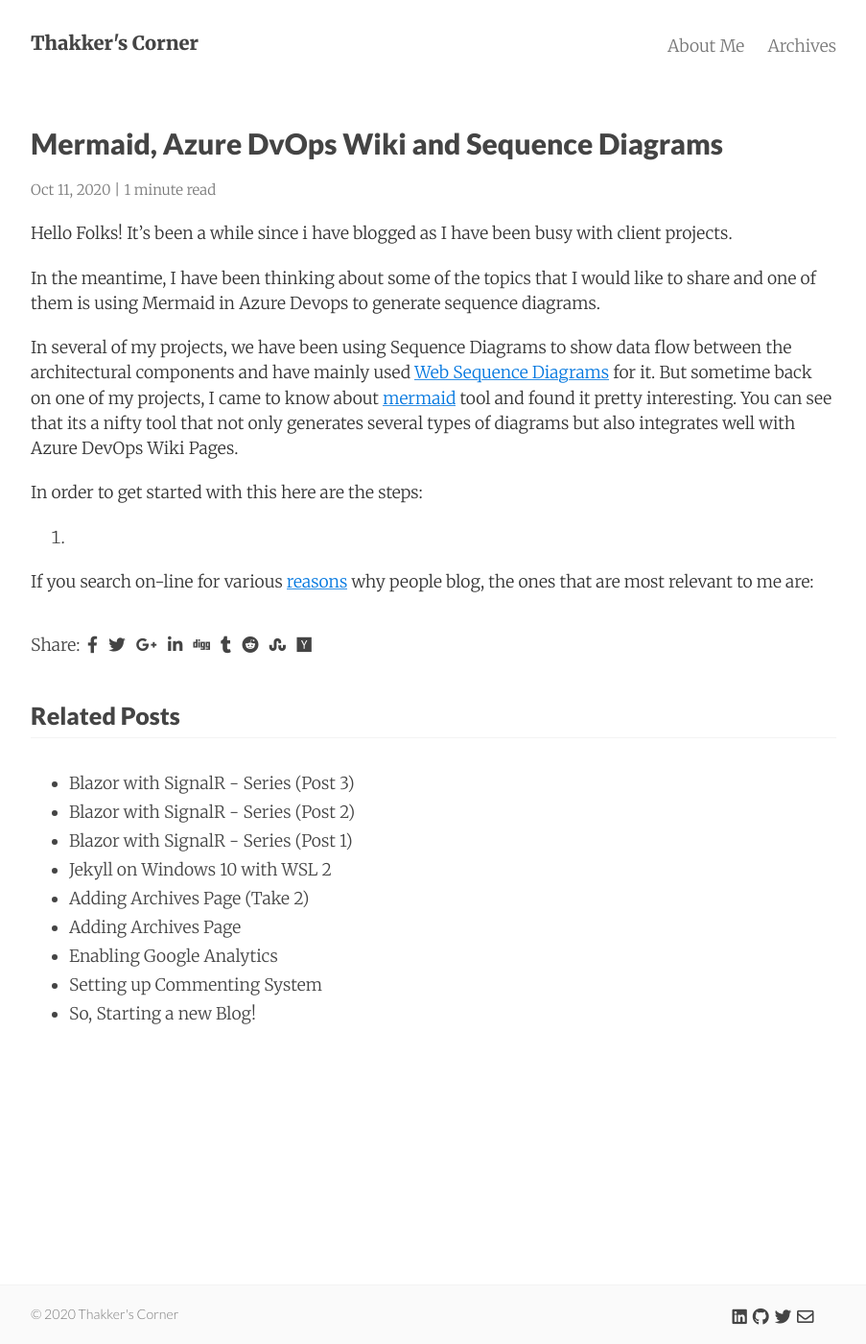
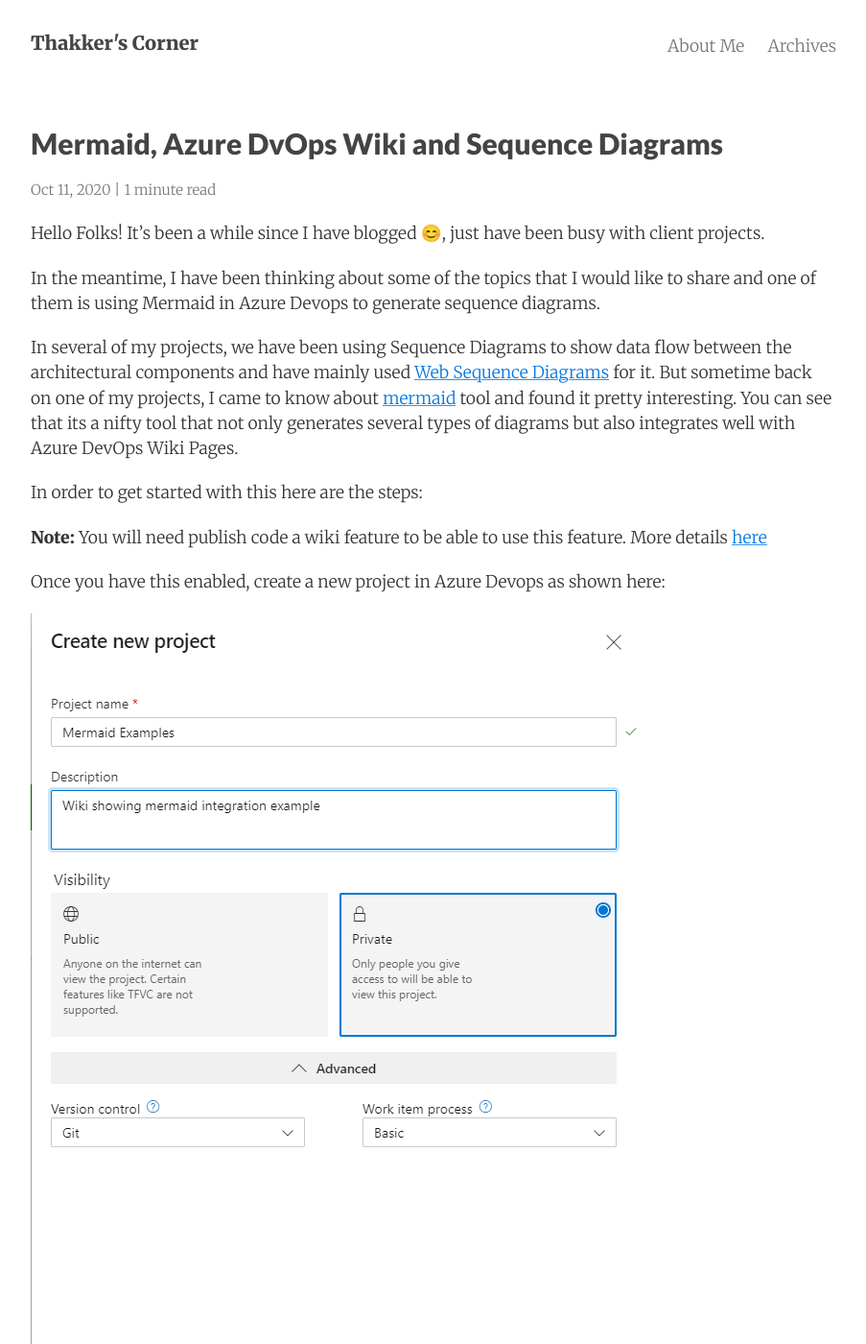
Before and after one commit to AdiThakker/AdiThakker.github.io, a Jekyll site: the page built from _posts/2020-10-11-Mermaid-and-SequenceDiagrams.md, in a window 1280 px wide and 1400 px high. Shown: the whole window at 96% size, without its empty margins (188-1091 px from the left). Built offline with Jekyll 4.4.1, drawn with Linux system fonts in a browser that asks for light colours; nearby versions of some CDN libraries; comment, search, counter and statistics services are not loaded; some of the changed text lies outside the part shown.

Commit message:
wip changes for  setting up wiki

```diff
--- a/_posts/2020-10-11-Mermaid-and-SequenceDiagrams.md
+++ b/_posts/2020-10-11-Mermaid-and-SequenceDiagrams.md
@@ -6,7 +6,7 @@
 categories: Azure Devops, Mermaid
 ---
 
-Hello Folks! It's been a while since i have blogged as I have been busy with client projects.
+Hello Folks! It's been a while since I have blogged 😊, just have been busy with client projects.
 
 In the meantime, I have been thinking about some of the topics that I would like to share and one of them is using Mermaid in Azure Devops to generate sequence diagrams.
 
@@ -14,7 +14,16 @@
 
 In order to get started with this here are the steps:
 
-1.
+**Note:** You will need publish code a wiki feature to be able to use this feature. More details [here](https://docs.microsoft.com/en-us/azure/devops/project/wiki/publish-repo-to-wiki?view=azure-devops&tabs=browser)
 
+Once you have this enabled, create a new project in Azure Devops as shown here:
+
+![Setup]({{site.url}}/images/mermaid-1.png)
+
+We'll keep this setup simple so, select the Wiki tab and create project wiki.
+
+![Setup]({{site.url}}/images/mermaid-2.png)
+
+![Setup]({{site.url}}/images/mermaid-3.png)
 
 If you search on-line for various [reasons](https://firstsiteguide.com/benefits-of-blogging/) why people blog, the ones that are most relevant to me are:
```
Also changed, not shown: images/mermaid-1.png (added), images/mermaid-2.png (added), images/mermaid-3.png (added).
